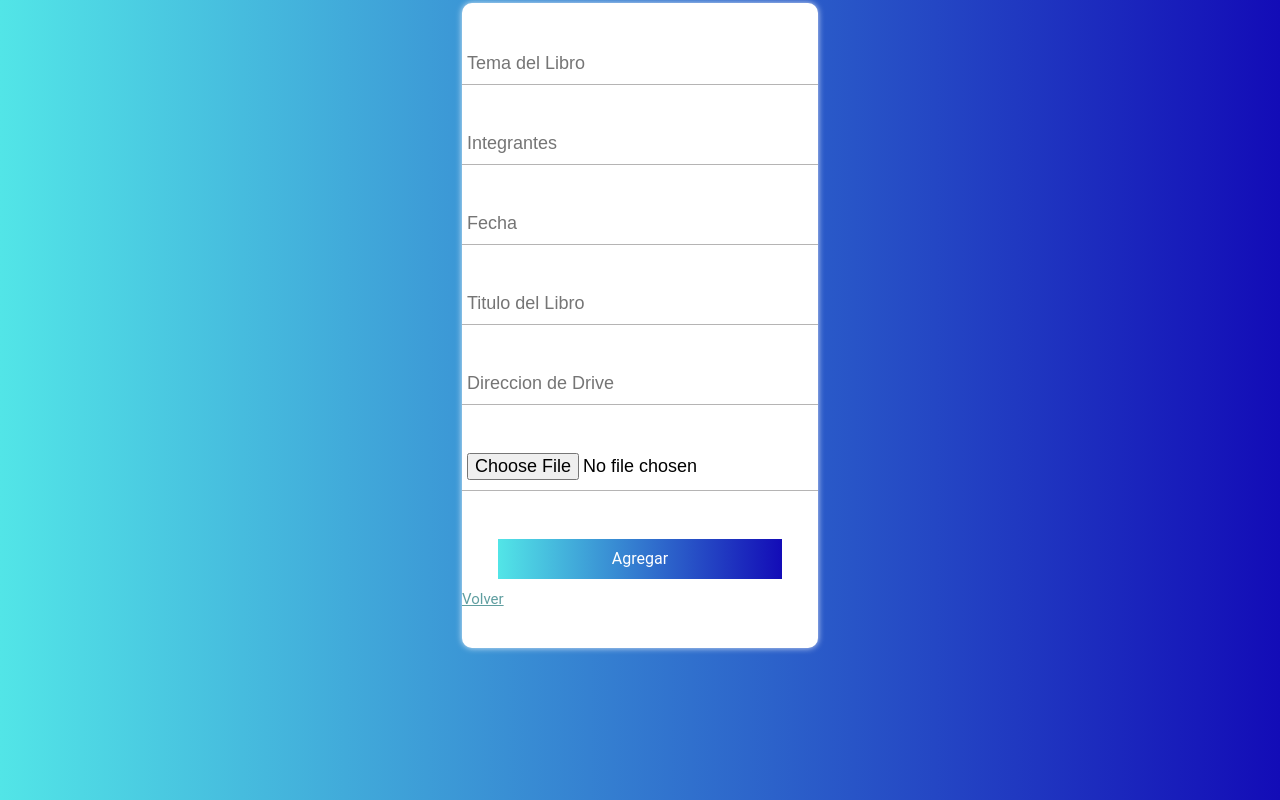
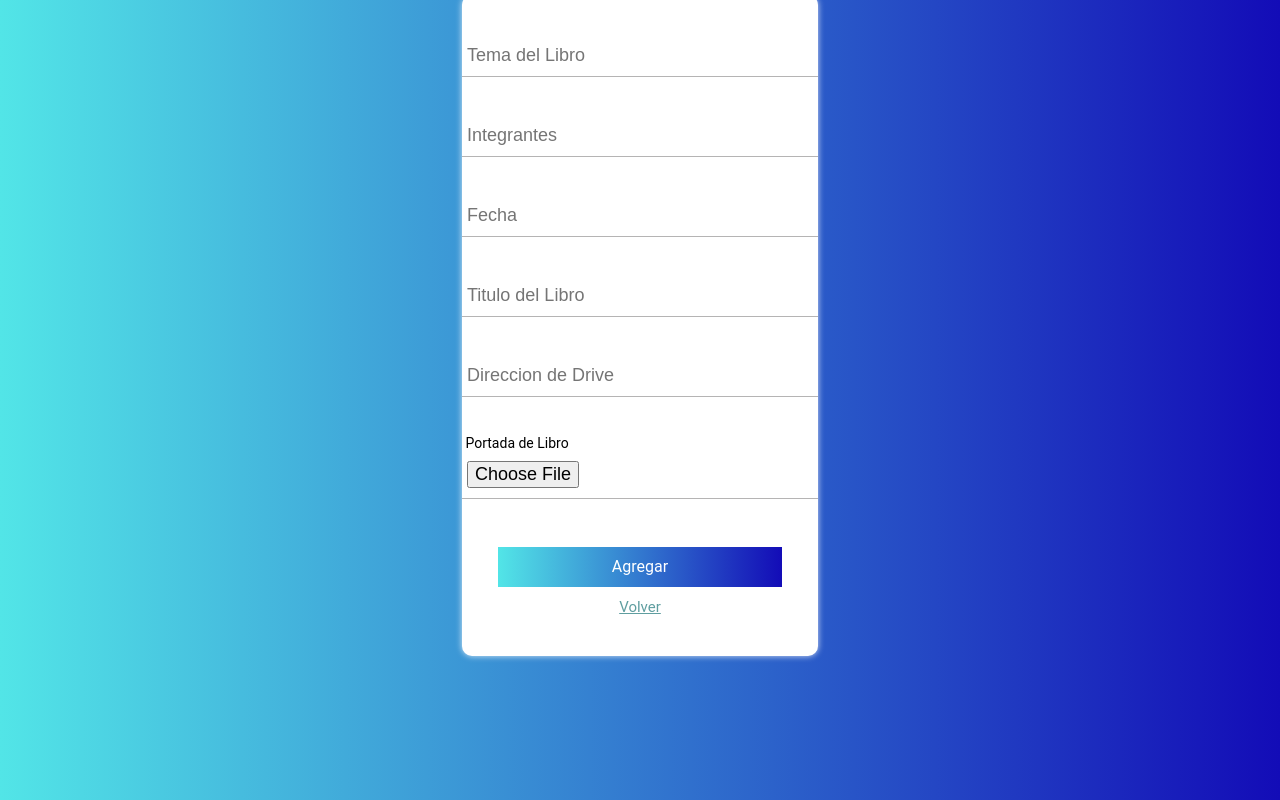
Before and after one commit to elgio1/BibliotecaMu-iz, a PHP site: page /php/agregar_libro.php in a window 1280 px wide. Run offline with PHP 8.4, Linux system fonts and the light colour scheme.

Commit message:
Cambios en los inputs de borrar y agregar libro
Se agrego un boton de volver

```diff
--- a/css/agrega.css
+++ b/css/agrega.css
@@ -70,12 +70,6 @@ label{
     pointer-events: none;
 }
 
-input:focus~label,
-input:valid~label{
-    top: -14px;
-    font-size: 12px;
-    color: #2196f3;
-}
 
 .barra{
     position: relative;
@@ -98,6 +92,9 @@ input:focus~.barra::before{
     width: 100%;
 }
 
+input[type="file"] {
+    color: transparent;
+}
 
 button{
     font-family: 'roboto';
@@ -141,3 +138,16 @@ a:active{
 a:hover{
     color:blue;
 }
+
+p{
+    text-align: center;
+}
+
+.por{
+    text-align: left;
+    font-size: 14px;
+    left: 10px;
+    top: 10px;
+    transition: 0.5s ease all;
+    pointer-events: none;
+}
--- a/php/administrador.php
+++ b/php/administrador.php
@@ -14,13 +14,14 @@
         <h2>Bienvenido Administrador</h2>
         <p>Selecciona la opción que deseas realizar</p>
         <br>
-        <a href="logoff.php">Cerrar sesion</a><br>
         <div class="contenedor_botones">
             <button class="btn" onclick="reporte_libros()"><span>Reporte De Libros</span></buttton>
             <button class="btn" onclick="reporte_usuarios()"><span>Reporte De Usuarios</span></buttton>
             <button class="btn" onclick="agregar_libro()"><span>Agregar Libro</span></buttton>
             <button class="btn" onclick="borrar_libro()"><span>Borrar Libro</span></buttton>
         </div><br>
+
+        <br> <p><a href="logoff.php">Cerrar Sesión</a></p>
 
     </div>
 <?php
--- a/php/agregar_libro.php
+++ b/php/agregar_libro.php
@@ -20,10 +20,10 @@
                 <input type="text" placeholder="Titulo del Libro" name="titulo" required><br><br>
 
                 <input type="text" placeholder="Direccion de Drive" name="direccion" required><br><br>
-
-                <input type="file" placeholder="Direccion de Portada" name="Portada" required><br><br>
+                <p class="por">&nbsp;Portada de Libro</p>
+                <input  type="file" placeholder="Direccion de Portada" name="Portada" id="img"required ><br><br>
                 <Button type="submit" value="Borrar">Agregar</Button>
-                <a href="administrador.php">Volver</a>
+                <p><a href="logoff.php">Volver</a></p>
             </form> <br>
 </body>
 </html>
--- a/php/borrar_libro.php
+++ b/php/borrar_libro.php
@@ -12,6 +12,8 @@
     <form action="borra.php" method="POST">
         <input type="text" placeholder="Tema del libro a borrar" name="borra" required><br><br>
         <Button type="submit" value="Borrar">Borrar</Button>
+        <br>
+        <p><a href="logoff.php">Volver</a></p>
     </form> <br>
 </body>
 </html>
```
Also changed, not shown: scripts/funciones.js (+15 -7 lines).
